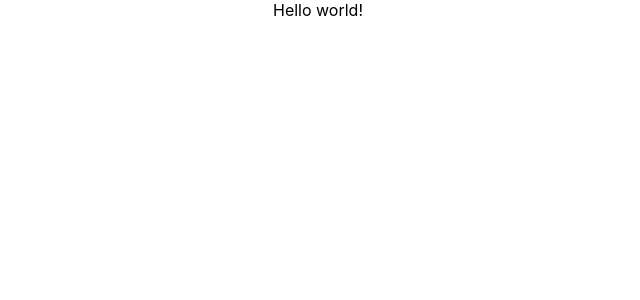
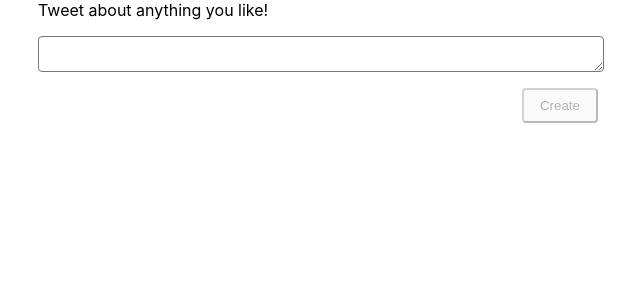
Before and after one commit to kakalakak/dev-test-may, a React (Create React App) app in the folder frontend/: page / in a window 1280 px wide. Shown: the top 300 px of the page, without its empty margins (322-962 px from the left). Built offline with nearby package versions, Linux system fonts and the light colour scheme.

Commit message:
Add create tweet form

```diff
--- a/frontend/src/App.css
+++ b/frontend/src/App.css
@@ -1,38 +1,5 @@
 .App {
-  text-align: center;
+  max-width: 560px;
+  width: 100%;
+  margin: 0 auto;
 }
-
-.App-logo {
-  height: 40vmin;
-  pointer-events: none;
-}
-
-@media (prefers-reduced-motion: no-preference) {
-  .App-logo {
-    animation: App-logo-spin infinite 20s linear;
-  }
-}
-
-.App-header {
-  background-color: #282c34;
-  min-height: 100vh;
-  display: flex;
-  flex-direction: column;
-  align-items: center;
-  justify-content: center;
-  font-size: calc(10px + 2vmin);
-  color: white;
-}
-
-.App-link {
-  color: #61dafb;
-}
-
-@keyframes App-logo-spin {
-  from {
-    transform: rotate(0deg);
-  }
-  to {
-    transform: rotate(360deg);
-  }
-}
--- a/frontend/src/Home.js
+++ b/frontend/src/Home.js
@@ -1,3 +1,9 @@
+import { NewTweetForm } from "./NewTweetForm";
+
 export function Home() {
-  return <div>Hello world!</div>;
+  return (
+    <div>
+      <NewTweetForm />
+    </div>
+  );
 }
--- /dev/null
+++ b/frontend/src/NewTweetForm.js
@@ -0,0 +1,52 @@
+import { useState } from "react";
+
+export function NewTweetForm() {
+  const [value, setValue] = useState("");
+  const [isLoading, setIsLoading] = useState(false);
+  return (
+    <div
+      style={{
+        display: "flex",
+        flexDirection: "column",
+      }}
+    >
+      <div style={{ marginBottom: 16 }}>Tweet about anything you like!</div>
+      <textarea
+        style={{
+          display: "block",
+          width: "100%",
+          borderRadius: 4,
+          marginBottom: 16,
+        }}
+        value={value}
+        onChange={(e) => setState(e.target.value)}
+      />
+      <button
+        disabled={isLoading || !value}
+        style={{ padding: "8px 16px", borderRadius: 4, alignSelf: "flex-end" }}
+        onClick={() => {
+          /* TODO: env for api base url */
+          setIsLoading(true);
+          fetch("http://localhost:8000/tweet/", {
+            method: "POST",
+            body: JSON.stringify({ body: value }),
+            headers: {
+              "Content-Type": "application/json",
+            },
+            /* TODO: error handling */
+          })
+            .then(() => {
+              /* TODO: do something nicer than alert on success */
+              alert("Success!");
+              setValue("");
+            })
+            .finally(() => {
+              setIsLoading(false);
+            });
+        }}
+      >
+        Create
+      </button>
+    </div>
+  );
+}
```
Also changed, not shown: 1 other file (tests, documents, lock files or other folders).
